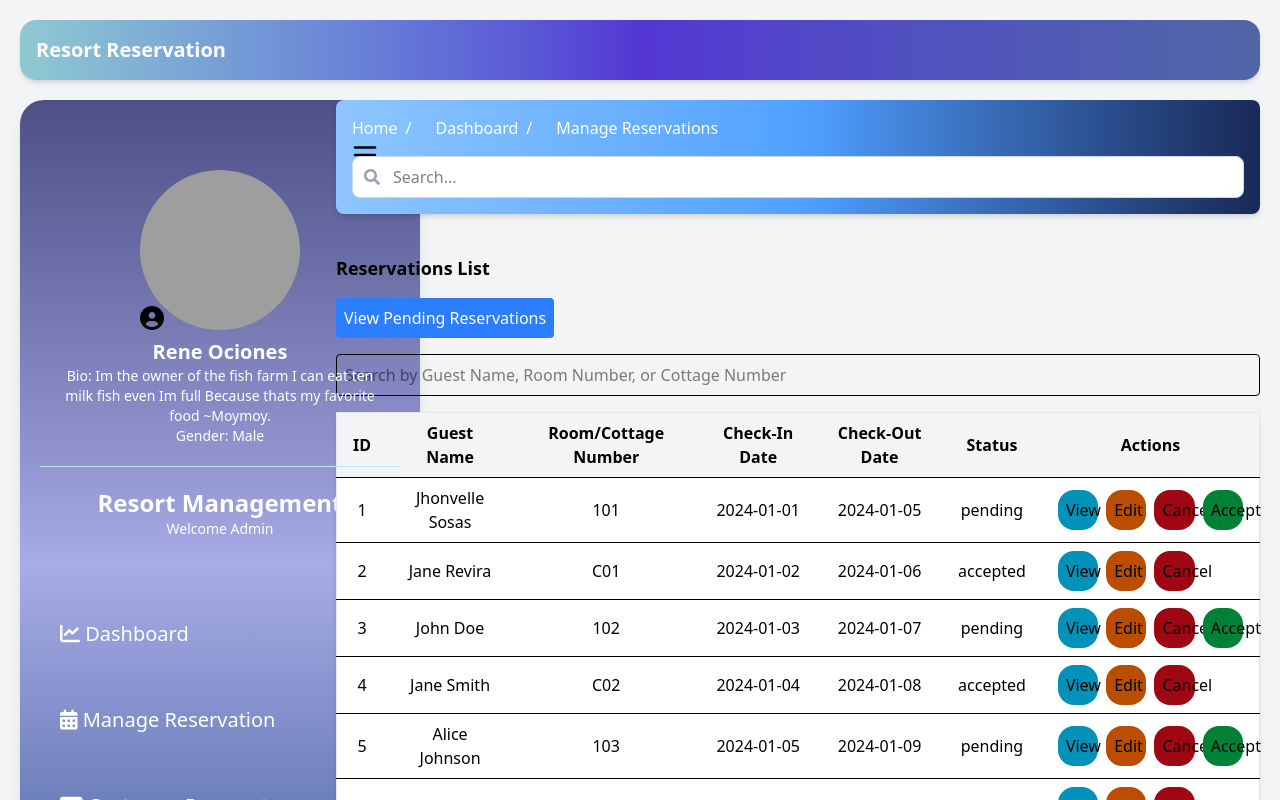
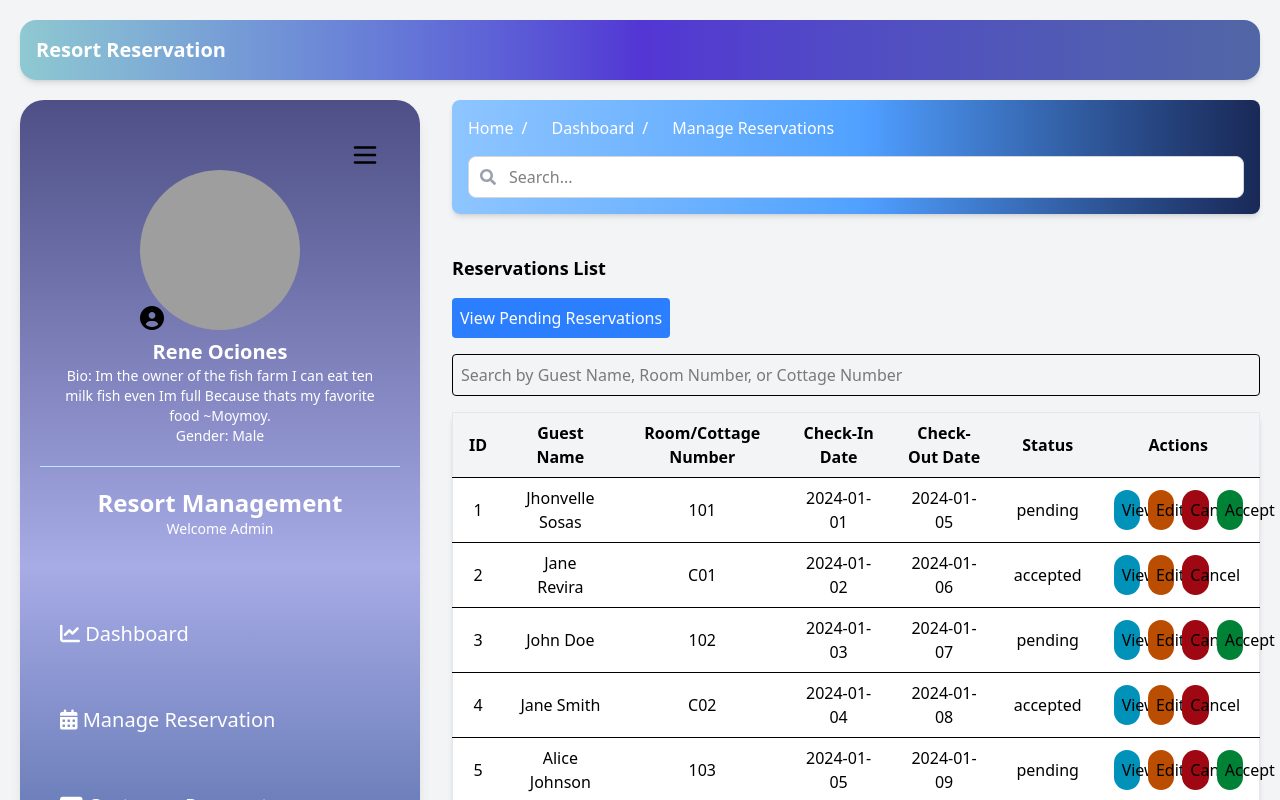
Before and after one commit to philipelbambo/resort-reservation, a React (Vite) app: page /manage-reservations in a window 1280 px wide. Shown: the top 800 px of the page. Built offline with nearby package versions, Linux system fonts and the light colour scheme; grey boxes are pictures that could not be loaded.

Commit message:
Added sidemenu toggle

```diff
--- a/src/assets/pages/AdminPaymentDashboard.jsx
+++ b/src/assets/pages/AdminPaymentDashboard.jsx
@@ -47,11 +47,11 @@ const AdminCustomerPayment = () => {
   return (
     <div className="min-h-screen bg-gray-100 p-5">
         <Header />
-        <div className="grid grid-cols-12 gap-6">
-            <div className="col-span-3">
+        <div className="flex w-full h-full gap-7">
+            <div className="">
                 <Sidemenu />
             </div>
-            <div className="col-span-9">
+            <div className="w-full">
                 <Breadcrumb title="" links={breadcrumbLinks} />
 
 
--- a/src/assets/pages/AdminRoomAvalability.jsx
+++ b/src/assets/pages/AdminRoomAvalability.jsx
@@ -38,11 +38,11 @@ const AdminRoomAvailability = () => {
   return (
     <div className=" p-6 bg-white rounded-lg shadow-md">
       <Header />
-      <div className="grid grid-cols-12 gap-6">
-        <div className="col-span-3">
+      <div className="flex h-full w-full gap-7">
+        <div className="">
           <Sidemenu />
         </div>
-        <div className="col-span-9">
+        <div className="w-full">
             <Breadcrumb title="" links={breadcrumbLinks} />
             <h2 className="text-xl font-semibold mb-4">Room Availability</h2>
             <div className="flex space-x-4 mb-4">
--- a/src/assets/pages/ManageReservation.jsx
+++ b/src/assets/pages/ManageReservation.jsx
@@ -75,11 +75,11 @@ const ManageReservations = () => {
   return (
     <div className="min-h-screen bg-gray-100 p-5">
       <Header />
-      <div className="grid grid-cols-12 gap-6">
-        <div className="col-span-3">
+      <div className="flex h-full w-full gap-8">
+        <div className="">
           <Sidemenu />
         </div>
-        <div className="col-span-9">
+        <div className="w-full">
           <Breadcrumb title="" links={breadcrumbLinks} />
           <div className="mt-10">
             <h3 className="text-lg font-semibold mb-4">Reservations List</h3>
--- a/src/assets/pages/Profile.jsx
+++ b/src/assets/pages/Profile.jsx
@@ -23,11 +23,11 @@ const Profile = () => {
   return (
     <div className="p-8 bg-white shadow-md rounded-lg max-w-full mx-auto mt-10">
             <Header />
-      <div className="grid grid-cols-12 gap-6">
-        <div className="col-span-3">
+      <div className="flex w-full h-full gap-7">
+        <div className="">
           <Sidemenu />
         </div>
-        <div className="col-span-9">
+        <div className="w-full">
           <Breadcrumb title="" links={breadcrumbLinks} />
           <div className='w-full flex flex-col items-center justify-center mt-30'>
             <img
```
Also changed, not shown: 1 other file (tests, documents, lock files or other folders).
